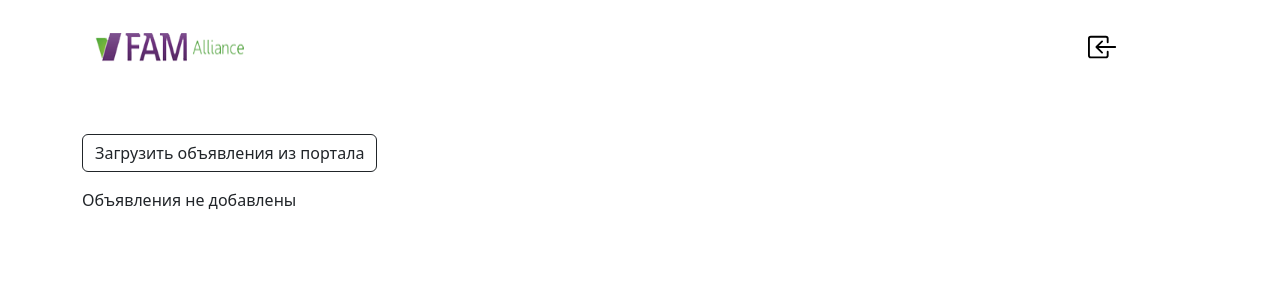
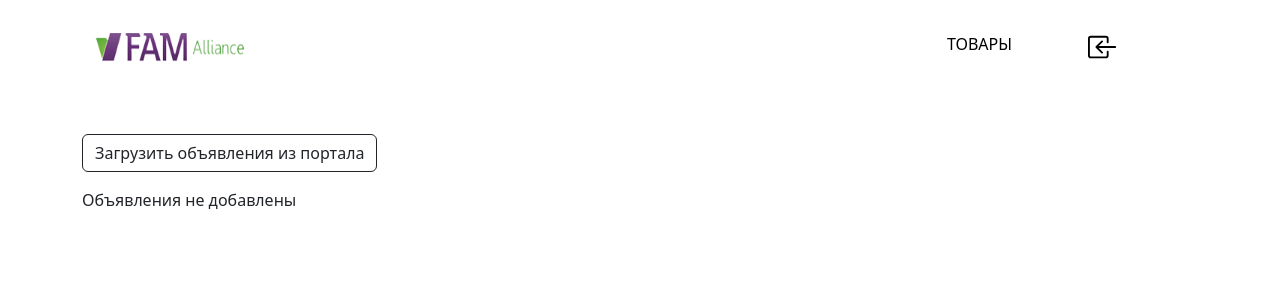
Before and after one commit to AttractorSchool/ESDP-AP-10-3, a Django app: page /tenders in a window 1280 px wide. Shown: the top 300 px of the page. Run offline with Django 4.2, Linux system fonts and the light colour scheme; data that the repository does not hold is empty; some libraries are stand-ins or nearby versions.

Commit message:
#37 Добавил ссылку на страницу товаров

```diff
--- a/source/smarttender/templates/base.html
+++ b/source/smarttender/templates/base.html
@@ -43,6 +43,9 @@
                         </li>
                         {% else %}
                         <li class="nav-item">
+                            <a class="nav-link active" aria-current="page" href="{% url 'product_list' %}">Товары</a>
+                        </li>
+                        <li class="nav-item">
                             <a class="nav-link active" aria-current="page" href="#">
                                 <img src="{% static 'media/login.svg' %}" alt="login" width="150" height="30">
                             </a>
```
